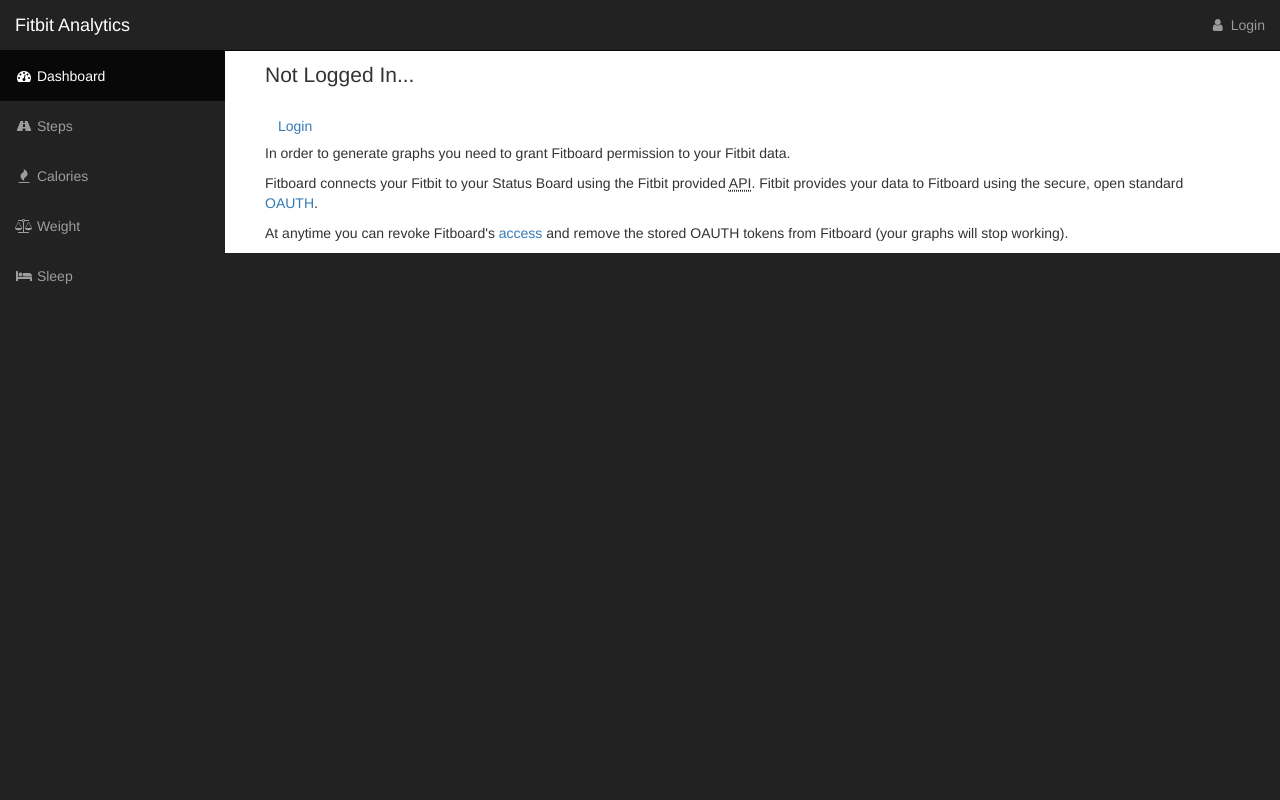
After one commit to mc706/fitbit-analytics, a Flask app: a page that uses templates/base.html in a window 1280 px wide. The commit adds this page. Run offline with Flask 2, Linux system fonts and the light colour scheme; parts of the project's set-up code (start-up, migrations or seed data) failed here and were passed over; some libraries are stand-ins or nearby versions.

Commit message:
basic setup

```diff
--- a/bower.json
+++ b/bower.json
@@ -11,7 +11,8 @@
   "version": "0.0.1",
   "dependencies": {
     "bootstrap": "~3.3.5",
-        "angular": "~1.4.6"
+    "font-awesome": "fontawesome#~4.4.0",
+    "highcharts": "~4.1.8"
   },
   "authors": [
     "mc706"
--- a/fabfile.py
+++ b/fabfile.py
@@ -24,8 +24,6 @@
 def bootstrap():
     """Sets up certain environment commands"""
     local('git config commit.template templates/git-commit-template.txt')
-    from main import db
-    db.create_all()
 
 def _get_current_version():
     with open('bower.json', 'r') as bower_file:
@@ -107,3 +105,7 @@
 def compile_scss():
     with lcd('static/assets/styles'):
         local('python -mscss styles.scss > styles.css')
+
+
+def start():
+    local("python main.py")
--- a/static/assets/styles/_global.scss
+++ b/static/assets/styles/_global.scss
@@ -0,0 +1,13 @@
+.header-margin {
+  margin-top: 70px;
+}
+
+html, body, #wrapper, #page-wrapper {
+  min-height: 100%;
+  width: 100%;
+}
+
+.chart {
+  min-height: 300px;
+  width: 100%;
+}
--- a/static/assets/styles/styles.css
+++ b/static/assets/styles/styles.css
@@ -1,3 +1,12 @@
+.header-margin {
+  margin-top: 70px; }
 
+html, body, #wrapper, #page-wrapper {
+  min-height: 100%;
+  width: 100%; }
+
+.chart {
+  min-height: 300px;
+  width: 100%; }
 
 /*# sourceMappingURL=styles.css.map */
--- a/templates/base.html
+++ b/templates/base.html
@@ -2,27 +2,32 @@
 <html lang="en">
 <head>
     <meta charset="UTF-8">
-
     {% include "meta.html" %}
     {% include "favicons.html" %}
     <title>Fitbit Analytics{%- block title %}{% endblock %}</title>
 
     <link rel="stylesheet" href="/static/components/bootstrap/dist/css/bootstrap.min.css">
-    <link rel="stylesheet" href="/static/components/bootstrap/dist/css/bootstrap-theme.css">
+    <link rel="stylesheet" href="/static/components/font-awesome/css/font-awesome.css">
+    <link rel="stylesheet" href="/static/assets/styles/vendor/sb-admin.css">
     <link rel="stylesheet" href="/static/assets/styles/styles.css">
+    {%- block styles -%}
+    {% endblock %}
 </head>
 <body>
-{% include "header.html" %}
-
-{%- block content- %}
-
-{% endblock %}
-
-<script src="/static/components/angular/angular.min.js"></script>
+{% set active_page = active_page|default('dashboard') -%}
+<div id="wrapper">
+    {%  include "header.html" %}
+    <div id="page-wrapper">
+        <div class="container-fluid">
+            {%- block content -%}
+            {% endblock %}
+        </div>
+    </div>
+</div>
 <script src="/static/components/jquery/dist/jquery.min.js"></script>
 <script src="/static/components/bootstrap/dist/js/bootstrap.min.js"></script>
+<script src="/static/components/highcharts/highcharts.js"></script>
 {%- block scripts -%}
-
 {% endblock %}
 </body>
 </html>
--- a/templates/header.html
+++ b/templates/header.html
@@ -1,25 +1,55 @@
-<nav class="navbar navbar-inverse navbar-fixed-top">
-    <div class="container-fluid">
+<nav class="navbar navbar-inverse navbar-fixed-top" role="navigation">
     <div class="navbar-header">
-            <button type="button" class="navbar-toggle collapsed" data-toggle="collapse" data-target="#navbar"
-                    aria-expanded="false" aria-controls="navbar">
+        <button type="button" class="navbar-toggle" data-toggle="collapse" data-target=".navbar-ex1-collapse">
             <span class="sr-only">Toggle navigation</span>
             <span class="icon-bar"></span>
             <span class="icon-bar"></span>
             <span class="icon-bar"></span>
         </button>
-            <a class="navbar-brand" href="#">Fitbit Analtics</a>
+        <a class="navbar-brand" href="/">Fitbit Analytics</a>
     </div>
-        <div id="navbar" class="navbar-collapse collapse">
-            <ul class="nav navbar-nav navbar-right">
-                <li><a href="#">Dashboard</a></li>
-                <li><a href="#">Settings</a></li>
-                <li><a href="#">Profile</a></li>
-                <li><a href="#">Help</a></li>
+
+    <ul class="nav navbar-right top-nav">
+        {% if not session.fitbit_keys %}
+            <li>
+                <a href="/login"><i class="fa fa-fw fa-user"></i> Login</a>
+            </li>
+        {% else %}
+        <li class="dropdown">
+            <a href="/profile" class="dropdown-toggle" data-toggle="dropdown"><i class="fa fa-user"></i> {{ session.user_profile.user.fullName }} <b
+                    class="caret"></b></a>
+            <ul class="dropdown-menu">
+                <li>
+                    <a href="/profile"><i class="fa fa-fw fa-user"></i> Profile</a>
+                </li>
+                <li>
+                    <a href="/settings"><i class="fa fa-fw fa-gear"></i> Settings</a>
+                </li>
+                <li class="divider"></li>
+                <li>
+                    <a href="/logout"><i class="fa fa-fw fa-power-off"></i> Log Out</a>
+                </li>
             </ul>
-            <form class="navbar-form navbar-right">
-                <input type="text" class="form-control" placeholder="Search...">
-            </form>
-        </div>
+        </li>
+        {% endif %}
+    </ul>
+    <div class="navbar-collapse navbar-ex1-collapse collapse" aria-expanded="false" style="height: 1px;">
+        <ul class="nav navbar-nav side-nav">
+            <li {% if active_page == 'dashboard' %} class="active"{% endif %}>
+                <a href="/"><i class="fa fa-fw fa-dashboard"></i> Dashboard</a>
+            </li>
+            <li{% if active_page == 'steps' %} class="active"{% endif %}>
+                <a href="/steps"><i class="fa fa-fw fa-road"></i> Steps</a>
+            </li>
+            <li{% if active_page == 'calories' %} class="active"{% endif %}>
+                <a href="/calories"><i class="fa fa-fw fa-fire"></i> Calories</a>
+            </li>
+            <li {% if active_page == 'weight' %} class="active"{% endif %}>
+                <a href="/weight"><i class="fa fa-fw fa-balance-scale"></i> Weight</a>
+            </li>
+            <li {% if active_page == 'sleep' %} class="active"{% endif %}>
+                <a href="/sleep"><i class="fa fa-fw fa-bed"></i> Sleep</a>
+            </li>
+        </ul>
     </div>
 </nav>
--- /dev/null
+++ b/templates/intro.html
@@ -0,0 +1,24 @@
+{% extends "base.html" %}
+
+{% block content %}
+
+    <div class="container-fluid">
+        <p class="lead">Not Logged In...</p>
+
+        <div class="row-fluid">
+            <div class="span2">
+                <a href="{{ url_for('login') }}" class="btn">Login</a>
+            </div>
+            <div class="span10">
+                <p>In order to generate graphs you need to grant Fitboard permission to your Fitbit data.</p>
+
+                <p>Fitboard connects your Fitbit to your Status Board using the Fitbit provided <abbr
+                        title="Application Programming Interface">API</abbr>. Fitbit provides your data to Fitboard
+                    using the secure, open standard <a href="http://oauth.net" class="href">OAUTH</a>.</p>
+                At anytime you can revoke Fitboard's <a href="http://www.fitbit.com/user/profile/apps" class="href">access</a>
+                and remove the stored OAUTH tokens from Fitboard (your graphs will stop working).
+            </div>
+        </div>
+    </div>
+
+{% endblock %}
--- a/views.py
+++ b/views.py
@@ -48,17 +48,62 @@
 
 @app.route('/')
 def index():
+    if not session.get('fibit_keys', False):
+        redirect(url_for('intro'))
+    user_id = session['user_profile']['user']['encodedId']
+    steps = get_activity(user_id, 'steps', period='1d', return_as='raw')[0]['value']
+    calories = get_activity(user_id, 'calories', period='1d', return_as='raw')[0]['value']
+    weights = get_activity(user_id, 'weight', period='1w', return_as='raw')
+    weight0 = weights[0]['value']
+    weightn = weights[-1]['value']
+    diff = (float(weight0) - float(weightn))
+    if diff > 0:
+        diff = "+" + str(diff)
+    else:
+        diff = "-" + str(diff)
+    sleep = get_activity(user_id, 'timeInBed',  period='1d', return_as='raw')[0]['value']
+    chartdata = get_activity(user_id, 'steps', period='1w', return_as='raw')
+    return render_template('home.html', steps=steps, calories=calories, weight=diff, sleep=sleep, chartdata=chartdata)
+
+
+@app.route('/profile')
+def profile():
+    if not session.get('fibit_keys', False):
+        redirect(url_for('intro'))
+    return render_template('profile.html')
+
+
+@app.route('/steps')
+def steps():
+    if not session.get('fibit_keys', False):
+        redirect(url_for('intro'))
     return render_template('home.html')
 
 
-@app.route('/about')
-def about():
-    return render_template('about.html')
+@app.route('/weight')
+def weight():
+    if not session.get('fibit_keys', False):
+        redirect(url_for('intro'))
+    return render_template('home.html')
 
 
-@app.route('/charts')
-def charts():
-    return render_template('charts.html')
+@app.route('/sleep')
+def sleep():
+    if not session.get('fibit_keys', False):
+        redirect(url_for('intro'))
+    return render_template('home.html')
+
+
+@app.route('/settings')
+def settings():
+    if not session.get('fibit_keys', False):
+        redirect(url_for('intro'))
+    return render_template('home.html')
+
+
+@app.route('/intro')
+def intro():
+    return render_template('intro.html')
 
 
 @fitbit_app.tokengetter
@@ -101,7 +146,7 @@
     session['user_profile'] = get_user_profile(user_id)
     session['device_info'] = get_device_info(user_id)
 
-    return redirect(url_for('charts'))
+    return redirect(url_for('index'))
 
 
 #
@@ -135,8 +180,6 @@
 
 # API
 # ----------------------------
-
-
 @app.route('/dash/<user_id>/')
 @app.route('/dash/<user_id>')
 def get_dashboard(user_id):
```
Also changed, not shown: templates/home.html (+139 -88 lines), templates/profile.html (added, +18 -0 lines), CHANGELOG.md, app.db, static/apps/main/app.js (deleted), static/assets/styles/vendor/sb-admin.css (added). Lines whose indentation alone changed are shown as unchanged.
